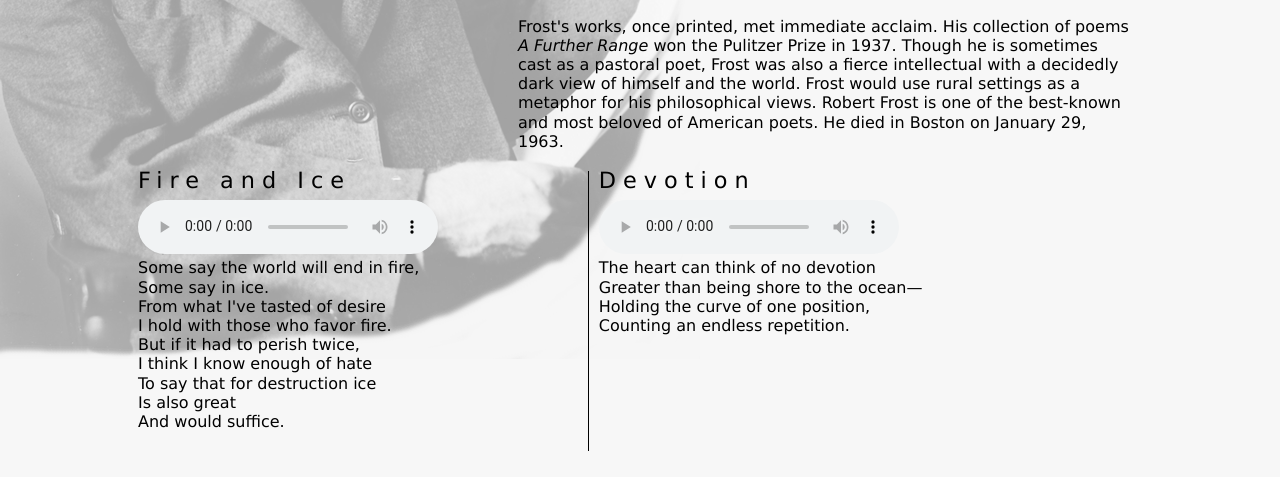
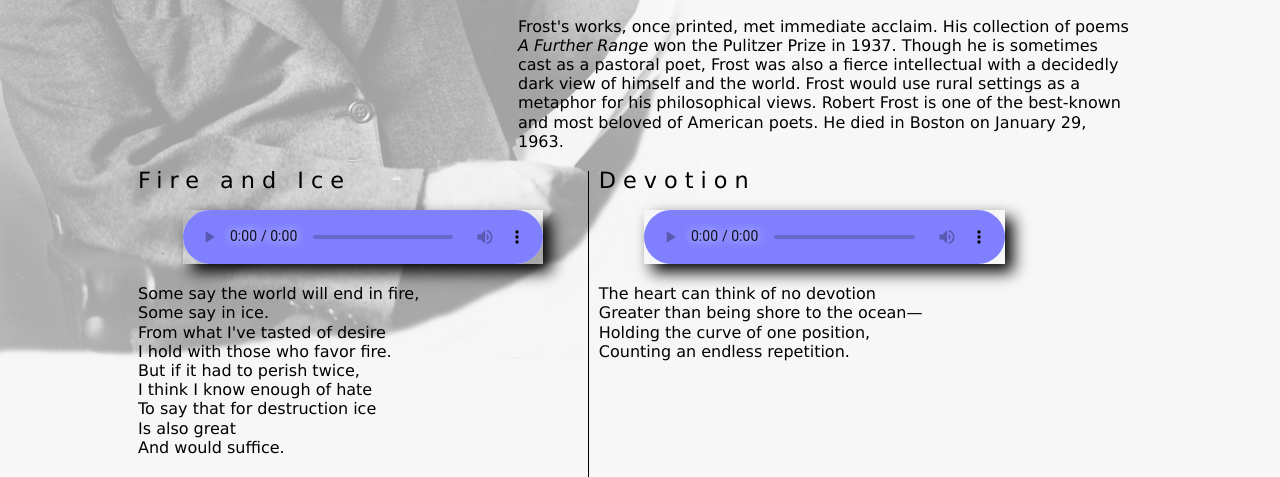
Before and after one commit to TAdcox009/S2_Project_10_04, a plain HTML site: page index.html in a window 1280 px wide. Shown: the part 509-986 px from the top of the page. Before the commit the page ends 960 px from the top, so only its background shows below. Drawn offline with Linux system fonts and the light colour scheme.

Commit message:
final commit
Added multiple styles for the audio element, added documentation, final commit, ready for review.

```diff
--- a/rnt_audio.css
+++ b/rnt_audio.css
@@ -14,3 +14,18 @@
 */
 
 /* Audio Styles */
+
+/*
+For the audio element it is going to display them as block, theres a dark gray box shadow with a horizontal and vertical offset of 8 pixels and a blur of 15 pixels, the top/bottom margin is set to 20 pixels and the left/right margin is set to auto, and the width of the element is 80%.
+*/
+audio {
+   display: block;
+   box-shadow: 8px 8px 15px;
+   margin: 20px auto 20px auto;
+   width: 80%;
+}
+
+/* The audio element with the psuedo class of -webkit-media-controls-panel, it is being set to a medium blue color */
+audio::-webkit-media-controls-panel {
+   background-color: rgb(128, 128, 255);
+}
```
Also changed, not shown: index.html (+0 -8 lines).
